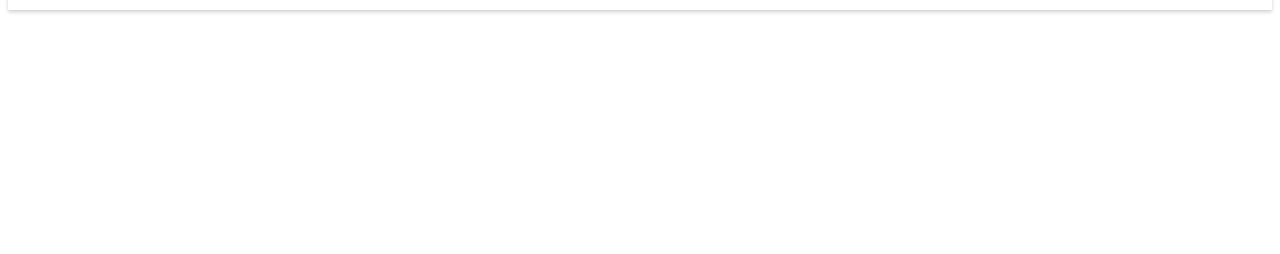
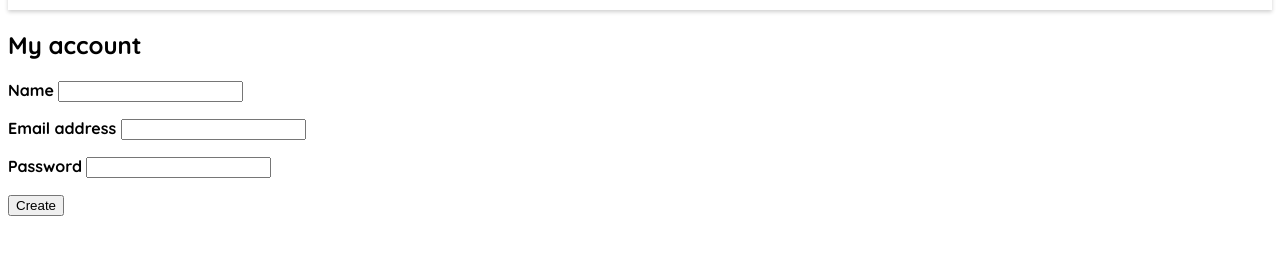
Before and after one commit to nicolascabezas1/GarageSale, a plain HTML site: page index.html in a window 1280 px wide. Shown: the part 58-312 px from the top of the page. Drawn offline with Linux system fonts and the light colour scheme.

Commit message:
Layout of the finished account creation form

```diff
--- a/index.html
+++ b/index.html
@@ -30,5 +30,41 @@
         <img src="assets/icon_shopping_cart_notification.svg" alt="Cart shopping">
     </section>
 </header>
+<main>
+    <header>
+        <h2>
+            My account
+        </h2>
+    </header>
+    <section>
+        <form action="/createAccount" method="post">
+            <p>
+                <label>
+                    <strong>
+                        Name
+                    </strong>
+                    <input type="text" name="name">
+                </label>
+            </p>
+            <p>
+                <label>
+                    <strong>
+                        Email address
+                    </strong>
+                    <input type="email" name="email_address">
+                </label>
+            </p>
+            <p>
+                <label>
+                    <strong>
+                        Password
+                    </strong>
+                    <input type="password" name="email_address">
+                </label>
+            </p>
+            <button>Create</button>
+        </form>
+    </section>
+</main>
 </body>
 </html>
```
